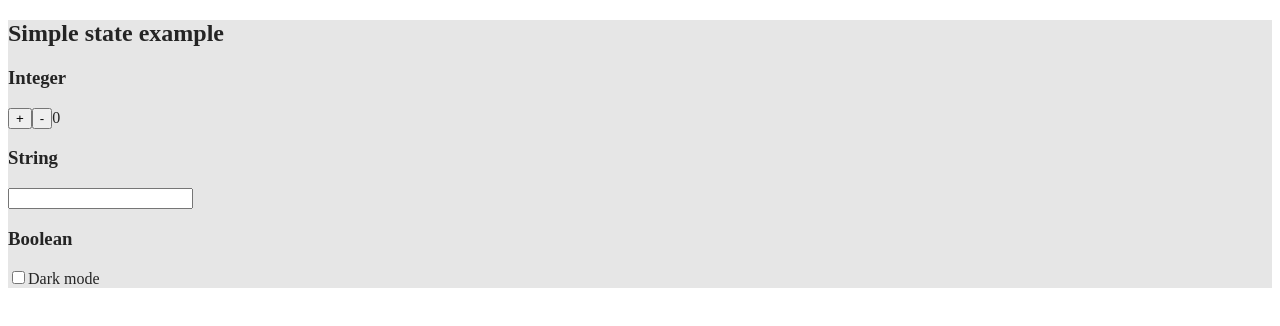
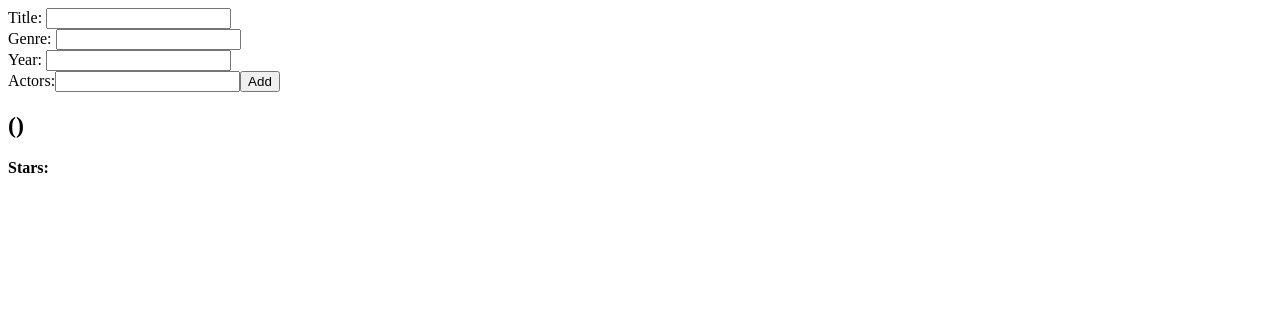
Before and after one commit to it-academy-karakol/lesson-examples, a React (Create React App) app: page / in a window 1280 px wide. Shown: the top 326 px of the page. Built offline with nearby package versions, Linux system fonts and the light colour scheme.

Commit message:
Added Movie and SingleNestedState components

```diff
--- a/src/StateExamples/SimpleState/SimpleState.js
+++ b/src/StateExamples/SimpleState/SimpleState.js
@@ -2,9 +2,17 @@ import React, { useState } from 'react';
 import classes from './SimpleState.module.css';
 
 export default () => {
+  // Number
   const [counter, setCounter] = useState(0);
+  // String
   const [name, setName] = useState("");
+  // Boolean
   const [darkMode, setDarkMode] = useState(false);
+  // Array
+  const [item, setItem] = useState("");
+  const [groceries, setGroceries] = useState([]);
+  // Object
+  const [book, setBook] = useState({});
 
 
   function decreaseCounterCallback() {
@@ -16,11 +24,45 @@ export default () => {
   function toggleDarkModeCallback({ target }) {
     setDarkMode(target.checked);
   }
+  // Use helper state "items"
+  function addGroceriesWithState() {
+    // Clone old state, to avoid reference issues
+    const newGroceries = [...groceries];
+    // Add new item
+    newGroceries.push(item);
+    // Update state
+    setGroceries(newGroceries);
+    // Cleanup input
+    setItem('');
+  }
+  // Use DOM instead of helper state
+  function addGroceriesWithoutState({ target }) {
+    const newGroceries = [...groceries];
+    newGroceries.push(target.previousSibling.value);
+    setGroceries(newGroceries);
+    target.previousSibling.value = '';
+  }
+  function bookTitleCallback({ target }) {
+    const newBook = {...book};
+    newBook.title = target.value;
+    setBook(newBook);
+  }
+  function bookAuthorCallback({ target }) {
+    const newBook = {...book};
+    newBook.author = target.value;
+    setBook(newBook);
+  }
+  function bookPublisherCallback({ target }) {
+    const newBook = {...book};
+    newBook.publisher = target.value;
+    setBook(newBook);
+  }
 
 
   return (
     <div className={darkMode ? classes.dark : classes.light}>
       <h2>Simple state example</h2>
+
       <div>
         <h3>Integer</h3>
         <button
@@ -28,11 +70,13 @@ export default () => {
         <button onClick={decreaseCounterCallback}>-</button>
         {counter}
       </div>
+
       <div>
         <h3>String</h3>
         <input type="text" value={name} onChange={nameCallback} />
         {name}
       </div>
+
       <div>
         <h3>Boolean</h3>
         <label>
@@ -43,6 +87,53 @@ export default () => {
           Dark mode
         </label>
       </div>
+
+      <div>
+        <h3>Array</h3>
+        <div>
+          <h4>Uses "items" helper state</h4>
+          <input
+            type="text"
+            value={item}
+            onChange={event => setItem(event.target.value)}
+            />
+          <button onClick={addGroceriesWithState}>Add</button>
+        </div>
+
+        <div>
+          <h4>Doesn't use additional state</h4>
+          <input type="text" />
+          <button onClick={addGroceriesWithoutState}>Add</button>
+        </div>
+        {groceries.join(', ')}
+      </div>
+
+      <div>
+        <h3>Object</h3>
+        <div>
+          Title:
+          <input
+            type="text"
+            value={book.title}
+            onChange={bookTitleCallback} />
+        </div>
+        <div>
+          Author:
+          <input
+            type="text"
+            value={book.author}
+            onChange={bookAuthorCallback} />
+        </div>
+        <div>
+          Publisher:
+          <input
+            type="text"
+            value={book.publisher}
+            onChange={bookPublisherCallback} />
+        </div>
+
+        {book.title} - {book.author} "{book.publisher}"
+      </div>
     </div>
   );
 }
--- /dev/null
+++ b/src/StateExamples/SingleNestedState/Movie.js
@@ -0,0 +1,29 @@
+import React from 'react';
+
+export default ({
+  actors,
+  movie,
+  actorAddCallback,
+  movieTitleCallback,
+  movieGenreCallback,
+  movieYearCallback,
+}) => (
+  <div className="Movie">
+    <section className="input">
+      <div>Title: <input type="text" onChange={movieTitleCallback} /></div>
+      <div>Genre: <input type="text" onChange={movieGenreCallback} /></div>
+      <div>Year: <input type="number" onChange={movieYearCallback} /></div>
+      <div>
+        Actors:
+        <input type="text" />
+        <button onClick={actorAddCallback}>Add</button>
+      </div>
+    </section>
+
+    <section className="output">
+      <h2>{movie.title} ({movie.year})</h2>
+      <h3>{movie.genre}</h3>
+      <strong>Stars: {actors.join(", ")}</strong>
+    </section>
+  </div>
+);
--- /dev/null
+++ b/src/StateExamples/SingleNestedState/SingleNestedState.js
@@ -0,0 +1,41 @@
+import React, { useState } from 'react';
+import Movie from './Movie';
+
+export default () => {
+  const [movie, setMovie] = useState({});
+  const [actors, setActors] = useState([]);
+
+  function movieTitleCallback({ target }) {
+    const newMovie = { ...movie };
+    newMovie.title = target.value;
+    setMovie(newMovie);
+  }
+  function movieYearCallback({ target }) {
+    const newMovie = { ...movie };
+    newMovie.year = target.value;
+    setMovie(newMovie);
+  }
+  function movieGenreCallback({ target }) {
+    const newMovie = { ...movie };
+    newMovie.genre = target.value;
+    setMovie(newMovie);
+  }
+  function actorAddCallback({ target }) {
+    const newActors = [ ...actors ];
+    newActors.push(target.previousSibling.value);
+    setActors(newActors);
+    target.previousSibling.value = '';
+  }
+
+  return (
+    <div>
+      <Movie
+        actors={actors}
+        movie={movie}
+        actorAddCallback={actorAddCallback}
+        movieTitleCallback={movieTitleCallback}
+        movieYearCallback={movieYearCallback}
+        movieGenreCallback={movieGenreCallback} />
+    </div>
+  );
+}
--- a/src/StateExamples/StateExamples.js
+++ b/src/StateExamples/StateExamples.js
@@ -1,11 +1,11 @@
 import React from 'react';
 import classes from './StateExamples.module.css';
-import SimpleState from './SimpleState/SimpleState';
+import SingleNestedState from './SingleNestedState/SingleNestedState';
 
 export default () => {
   return (
     <div className={classes.StateExamples}>
-      <SimpleState />
+      <SingleNestedState />
     </div>
   );
 }
```
